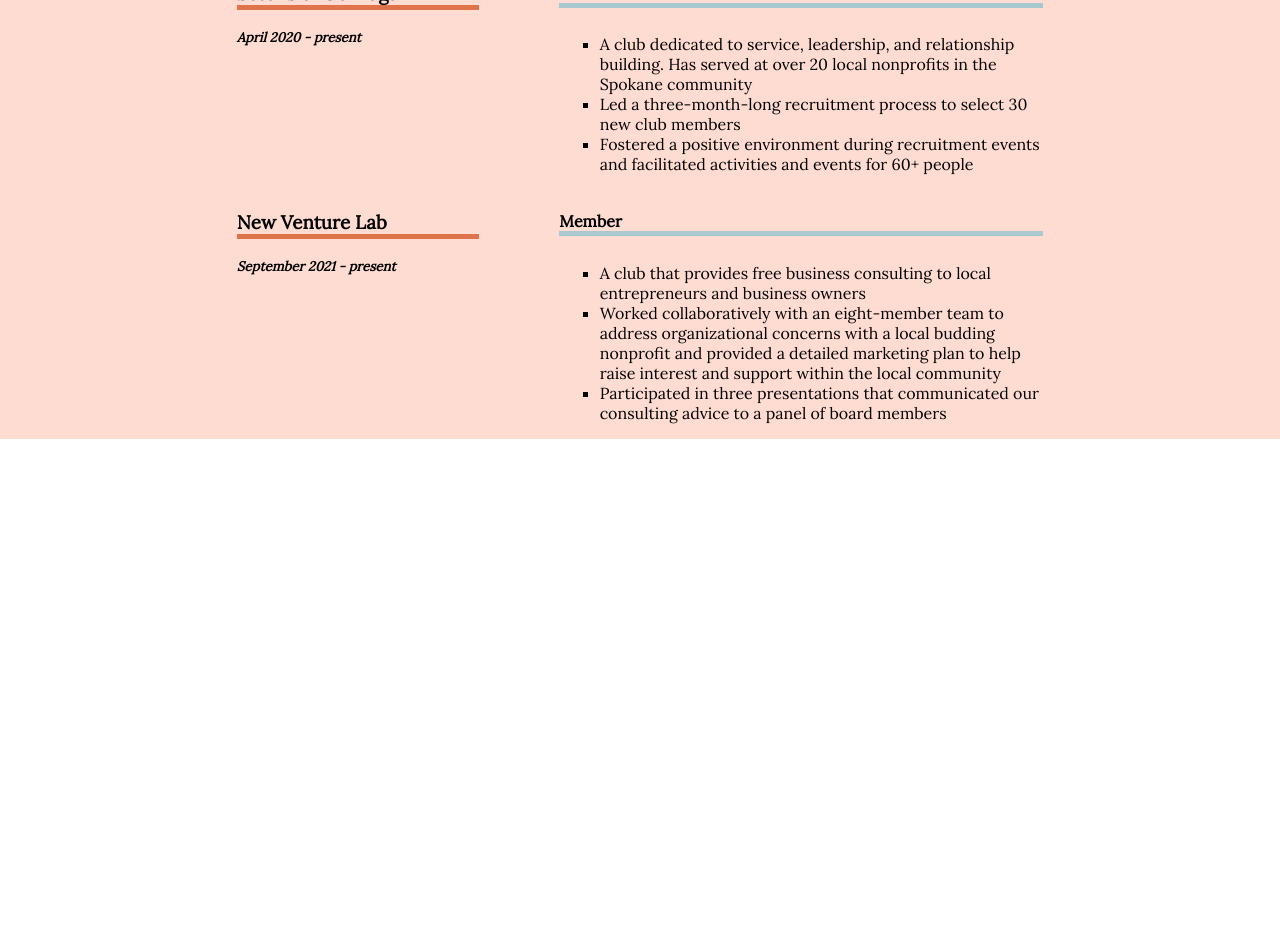
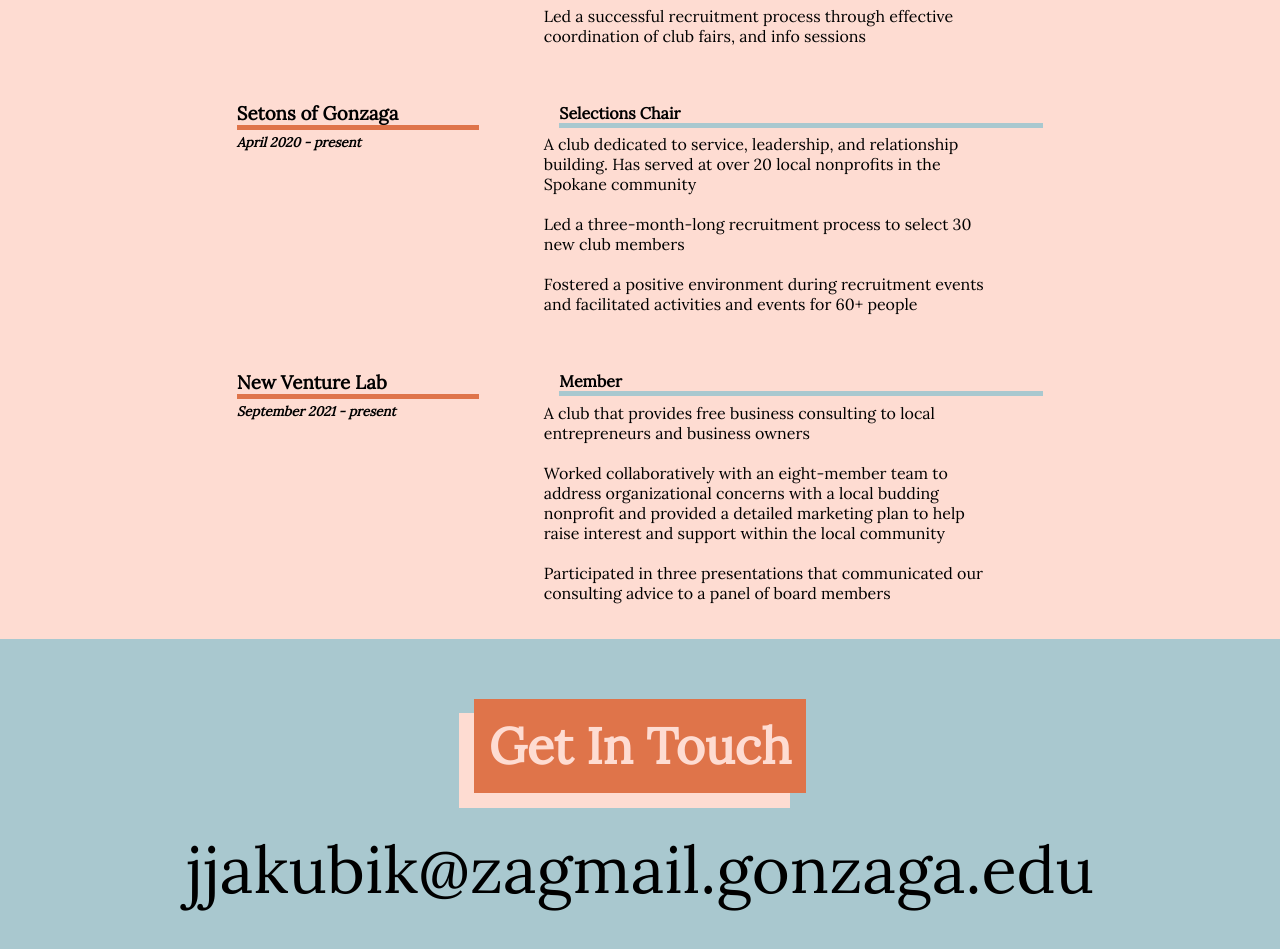
Before and after one commit to gjakubik/julia-resume-site, a React (Create React App) app: page / in a window 1280 px wide. Shown: the part 3380-4329 px from the top of the page. Before the commit the page ends 3819 px from the top, so only its background shows below. Built offline with nearby package versions, Linux system fonts and the light colour scheme.

Commit message:
style updates and contact section added

```diff
--- a/src/App.jsx
+++ b/src/App.jsx
@@ -2,6 +2,7 @@
 import Hero       from './components/Hero';
 import About      from './components/About';
 import Experience from './components/Experience';
+import Contact    from './components/Contact';
 
 import './index.css';
 
@@ -12,6 +13,7 @@
       <Hero />
       <About />
       <Experience />
+      <Contact />
     </>
   );
 }
--- a/src/components/About/style.css
+++ b/src/components/About/style.css
@@ -37,6 +37,10 @@
 }
 
 @media (max-width: 750px) {
+    .content-container {
+        width: 90%;
+        margin-left: 0px;
+    }
     .headshot-img-lg {
         display: none;
     }
--- /dev/null
+++ b/src/components/Contact/index.jsx
@@ -0,0 +1,32 @@
+/** @jsxImportSource @emotion/react */
+import SectionTitle from '../common/SectionTitle';
+import CustomLink from '../common/CustomLink';
+
+import { colors } from '../../constants';
+import './style.css'
+
+function Contact(props) {
+
+    return (
+        <div className="contact-container" css={{backgroundColor: colors.lighterBlue}}>
+            <SectionTitle colors={{
+                    text: colors.peach,
+                    main: colors.orange,
+                    accent: colors.peach
+                }}>
+                Get In Touch
+            </SectionTitle>
+            <a href="mailto:jjakubik@zagmail.gonzaga.edu" className="email-text">
+                <CustomLink
+                    href="mailto:jjakubik@zagmail.gonzaga.edu"
+                    primary={'black'}
+                    accent={colors.orange}
+                >
+                    jjakubik@zagmail.gonzaga.edu
+                </CustomLink>
+            </a>
+        </div>
+    )
+}
+
+export default Contact;
--- /dev/null
+++ b/src/components/Contact/style.css
@@ -0,0 +1,15 @@
+.contact-container {
+    display: flex;
+    flex-direction: column;
+    align-items: center;
+    justify-content: center;
+    width: 100%;
+    padding-top: 60px;
+    padding-bottom: 60px;
+}
+
+.email-text {
+    font-size: 65px;
+    margin-top: 20px;
+    text-decoration: none;
+}
--- a/src/components/Experience/ExpDesc.jsx
+++ b/src/components/Experience/ExpDesc.jsx
@@ -34,7 +34,7 @@
                     <i>{props.item.date}</i>
                 </h5>
                 <ul className="item-description-list">
-                    {props.item.descriptions.map((desc) => <li>{desc}</li>)}
+                    {props.item.descriptions.map((desc) => <li className="item-list-item">{desc}</li>)}
                 </ul>
             </div>
         </div>
--- a/src/components/Experience/style.css
+++ b/src/components/Experience/style.css
@@ -76,8 +76,9 @@
 
 .item-description-container {
     display: flex;
-    justify-content: space-between;
+    justify-content: flex-start;
     align-items: flex-start;
+    margin-top: -15px;
 }
 
 .item-description-date {
@@ -87,8 +88,14 @@
 
 .item-description-list {
     width: 55%;
-    margin-top: 5px;
-    list-style-type: square;
+    margin-top: 0px;
+    list-style: none;
+    margin-left: 25px;
+}
+
+.item-list-item {
+    margin-bottom: 20px;
+    margin-left: 0px;
 }
 
 @media (max-width: 750px) {
@@ -109,6 +116,7 @@
     .item-description-container {
         flex-direction: column;
         align-items: flex-start;
+        margin-top: 0px;
     }
     .item-description-date {
         width: 100%;
@@ -117,6 +125,6 @@
     .item-description-list {
         width: 100%;
         margin-top: 0px;
-        margin-left: -20px;
+        margin-left: -40px;
     }
 }
```
Also changed, not shown: src/index.css (line endings or trailing spaces).
